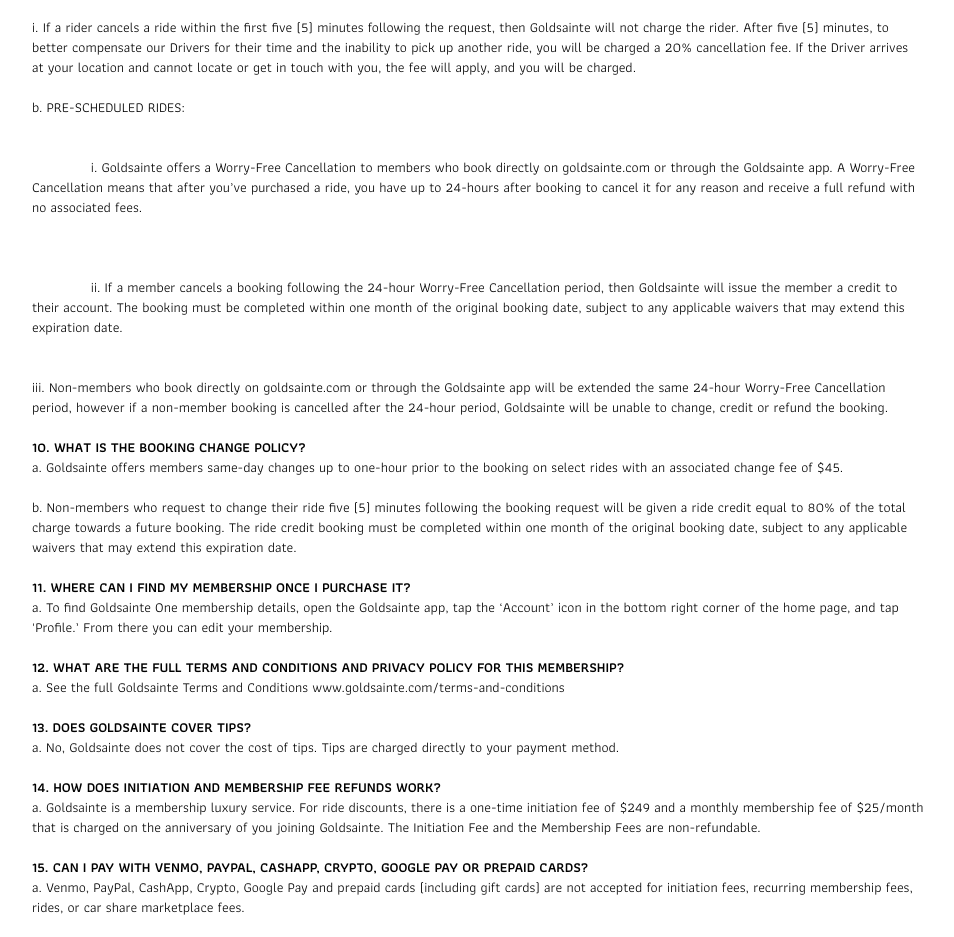
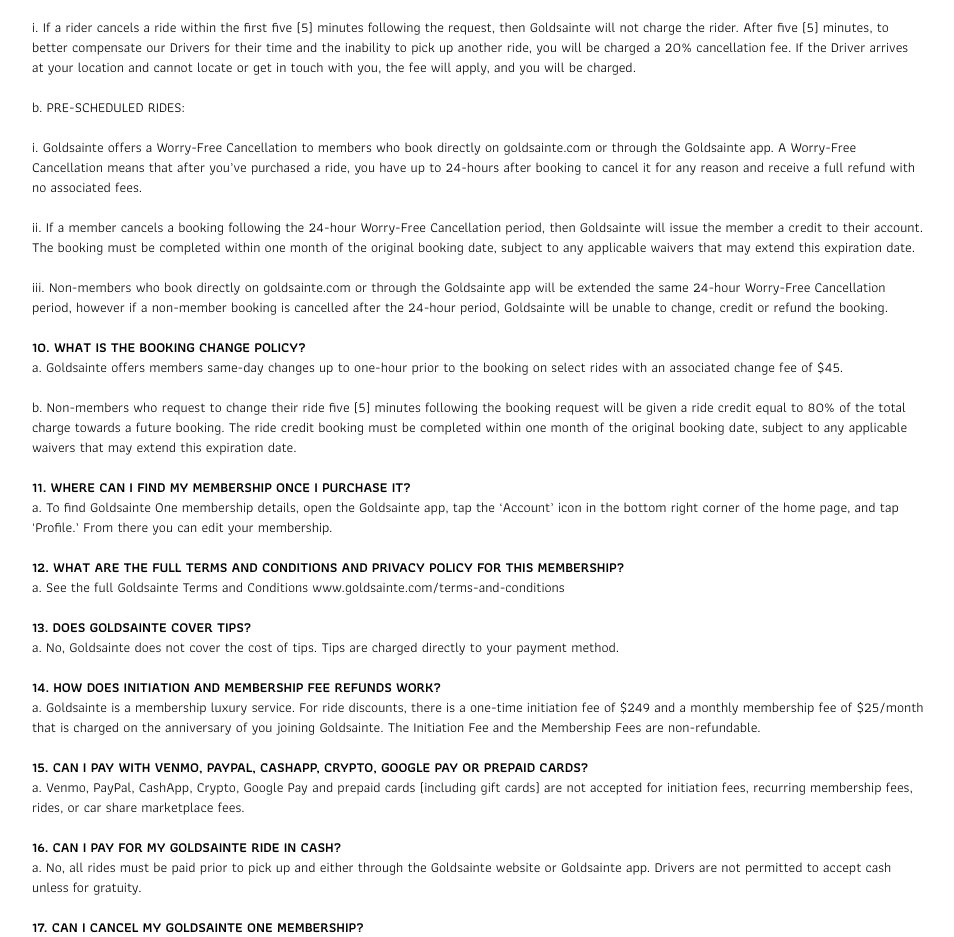
Before and after one commit to DesignGoldsainte/goldsainte39, a plain HTML site: page faq.html in a window 1280 px wide. Shown: the part 1700-2637 px from the top of the page, without its empty margins (162-1116 px from the left). Drawn offline with Linux system fonts and the light colour scheme; a web font is replaced by a local one.

Commit message:
Update faq.html

```diff
--- a/faq.html
+++ b/faq.html
@@ -185,11 +185,11 @@
             <p class="a-once-you">&nbsp;</p>
             <p class="a-once-you">b. PRE-SCHEDULED RIDES:</p>
             <p class="a-once-you">&nbsp;</p>
-            <p class="i-goldsainte-offers">
+            <p class="a-once-you">
               i. Goldsainte offers a Worry-Free Cancellation to members who book directly on goldsainte.com or through the Goldsainte app. A Worry-Free Cancellation means that after you’ve purchased a ride, you have up to 24-hours after booking to cancel it for any reason and receive a full refund with no associated fees.
             </p>
             <p class="a-once-you">&nbsp;</p>
-            <p class="i-goldsainte-offers">
+            <p class="a-once-you">
               ii. If a member cancels a booking following the 24-hour Worry-Free Cancellation period, then Goldsainte will issue the member a credit to their account. The booking must be completed within one month of the original booking date, subject to any applicable waivers that may extend this expiration date.
             </p>
             <p class="a-once-you">&nbsp;</p>
```
